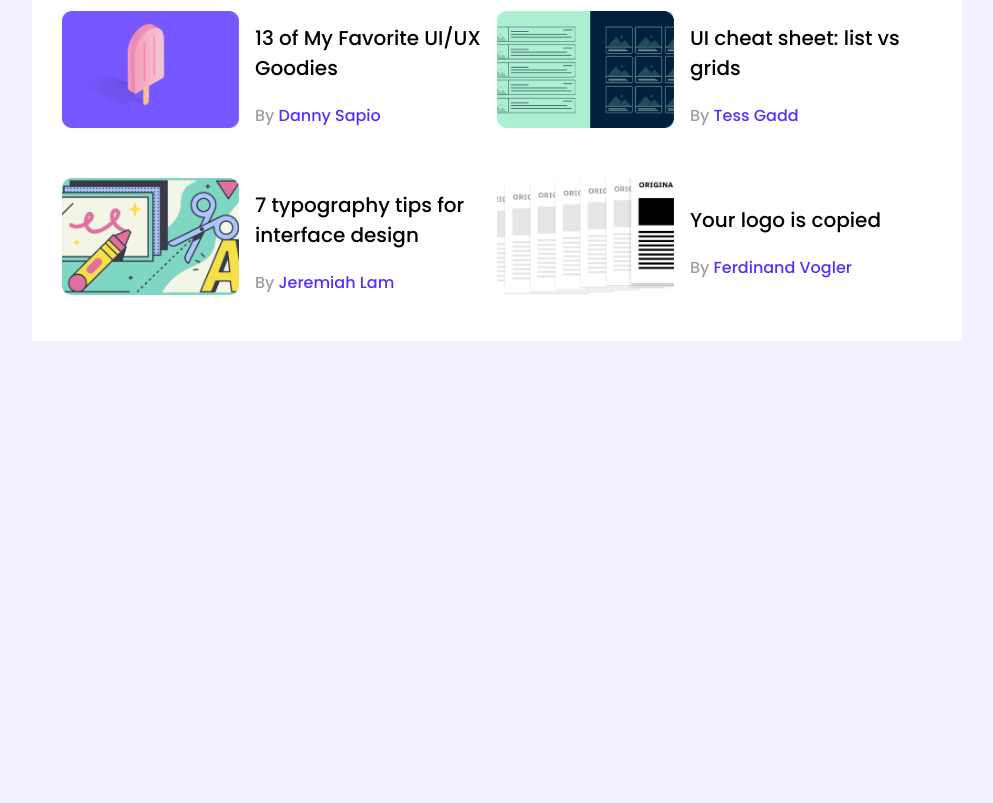
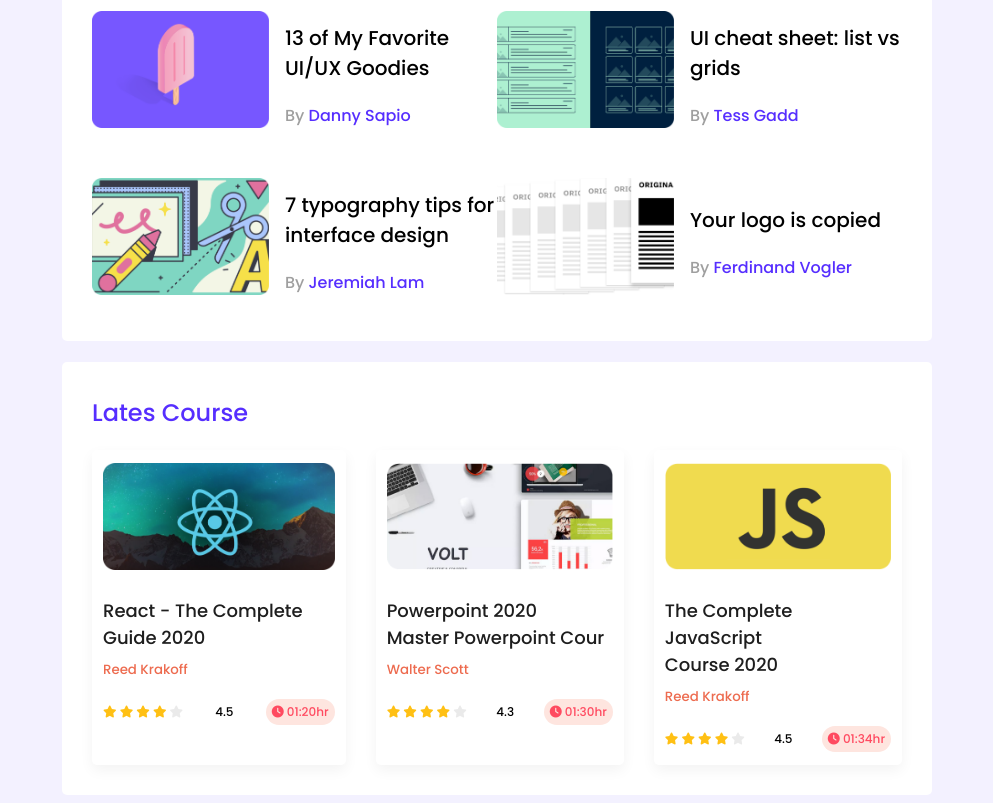
Before and after one commit to ijazhossain/leader-board-css-3, a plain HTML site: page index.html in a window 1280 px wide. Shown: the part 366-1169 px from the top of the page, without its empty margins (143-1136 px from the left). Before the commit the page ends 800 px from the top, so only its background shows below. Drawn offline with Linux system fonts and the light colour scheme.

Commit message:
courses section added

```diff
--- a/index.html
+++ b/index.html
@@ -6,6 +6,8 @@
     <meta http-equiv="X-UA-Compatible" content="IE=edge">
     <meta name="viewport" content="width=device-width, initial-scale=1.0">
     <title>Leader Board</title>
+    <!-- Font awesome link -->
+    <script src="https://kit.fontawesome.com/f30d40df6a.js" crossorigin="anonymous"></script>
     <!-- Style Sheet -->
     <link rel="stylesheet" href="styles/style.css">
 </head>
@@ -92,6 +94,83 @@
                 </div>
             </div>
         </section>
+        <div class="course-container">
+            <h2 class="section-heading">Lates Course</h2>
+            <section class="courses">
+                <div class="course">
+                    <div class="course-banner">
+                        <img src="images/courses/course-1.png" alt="course image">
+                    </div>
+                    <div class="course-info">
+                        <h3>React - The Complete </h3>
+                        <h3>Guide 2020</h3>
+                        <p><small><a href="">Reed Krakoff</a></small></p>
+                        <div class="icon-section">
+                            <div>
+                                <i class="fa-solid fa-star filled"></i>
+                                <i class="fa-solid fa-star filled"></i>
+                                <i class="fa-solid fa-star filled"></i>
+                                <i class="fa-solid fa-star filled"></i>
+                                <i class="fa-solid fa-star empty"></i>
+                            </div>
+                            <span>4.5</span>
+                            <div class="duration">
+                                <i class="fa-solid fa-clock"></i>
+                                <span>01:20hr</span>
+                            </div>
+                        </div>
+                    </div>
+                </div>
+                <div class="course">
+                    <div class="course-banner">
+                        <img src="images/courses/course-2.png" alt="course image">
+                    </div>
+                    <div class="course-info">
+                        <h3>Powerpoint 2020 </h3>
+                        <h3 title="Master Powerpoint Course">Master Powerpoint Cour</h3>
+                        <p><small><a href="">Walter Scott</a></small></p>
+                        <div class="icon-section">
+                            <div>
+                                <i class="fa-solid fa-star filled"></i>
+                                <i class="fa-solid fa-star filled"></i>
+                                <i class="fa-solid fa-star filled"></i>
+                                <i class="fa-solid fa-star filled"></i>
+                                <i class="fa-solid fa-star empty"></i>
+                            </div>
+                            <span>4.3</span>
+                            <div class="duration">
+                                <i class="fa-solid fa-clock"></i>
+                                <span>01:30hr</span>
+                            </div>
+                        </div>
+                    </div>
+                </div>
+                <div class="course">
+                    <div class="course-banner">
+                        <img src="images/courses/course-3.png" alt="course image">
+                    </div>
+                    <div class="course-info">
+                        <h3>The Complete JavaScript </h3>
+                        <h3>Course 2020</h3>
+                        <p><small><a href="">Reed Krakoff</a></small></p>
+                        <div class="icon-section">
+                            <div>
+                                <i class="fa-solid fa-star filled"></i>
+                                <i class="fa-solid fa-star filled"></i>
+                                <i class="fa-solid fa-star filled"></i>
+                                <i class="fa-solid fa-star filled"></i>
+                                <i class="fa-solid fa-star empty"></i>
+                            </div>
+                            <span>4.5</span>
+                            <div class="duration">
+                                <i class="fa-solid fa-clock"></i>
+                                <span>01:34hr</span>
+                            </div>
+                        </div>
+                    </div>
+                </div>
+            </section>
+        </div>
     </main>
 </body>
 
--- a/styles/style.css
+++ b/styles/style.css
@@ -7,15 +7,17 @@
 }
 
 main {
+    width: 870px;
     display: flex;
-    justify-content: center;
+    margin: 0 auto;
+    flex-direction: column;
 }
 
 /* top player top blogs */
 .container {
-    width: 870px;
     background-color: #ffffff;
     padding: 30px;
+    border-radius: 5px;
 }
 
 .section-heading {
@@ -87,3 +89,72 @@
     color: #562EFF;
     text-decoration: none;
 }
+
+/* courses section */
+.course-container {
+    margin-top: 21px;
+    background-color: #ffffff;
+    padding: 30px;
+    border-radius: 5px;
+}
+
+.courses {
+    display: flex;
+    gap: 30px;
+}
+
+.course {
+    padding: 13px 11px;
+    box-shadow: 0px 5.34229px 13.3557px rgba(0, 0, 0, 0.05);
+    border-radius: 5px;
+}
+
+.course-banner img {
+    width: 100%;
+}
+
+.course-info h3 {
+    font-weight: 500;
+    font-size: 18px;
+    color: #1E1E1E;
+    margin-top: 20px;
+    margin-bottom: 0;
+}
+
+.course-info h3:nth-child(2) {
+    margin-top: 0;
+}
+
+.course-info p {
+    margin-top: 5px;
+    margin-bottom: 18px;
+
+}
+
+.course-info p a {
+    color: #ED6B4F;
+    text-decoration: none;
+}
+
+.icon-section {
+    display: flex;
+    justify-content: space-between;
+    align-items: center;
+    font-size: 12px;
+}
+
+.filled {
+    color: #FFC014;
+}
+
+.empty {
+    color: #AEAEAE;
+    opacity: 0.25;
+}
+
+.duration {
+    color: #FF4A60;
+    background: #FEE5DF;
+    border-radius: 14.6913px;
+    padding: 4px 6px;
+}
```
